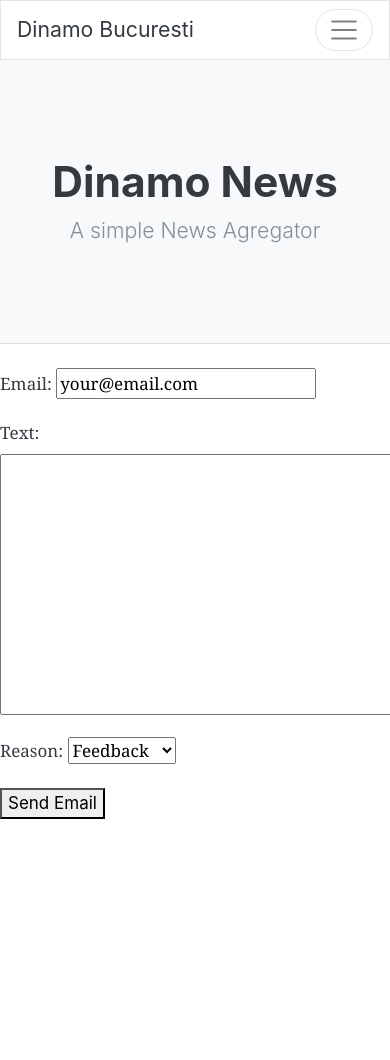
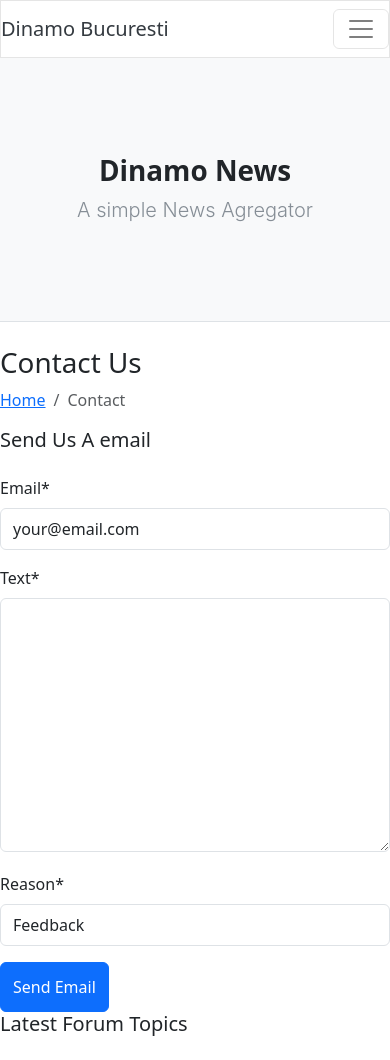
Before and after one commit to Stilledood/NewsAgregator, a Django app: page /contact/ in a window 390 px wide; the page is wider, and only the part inside the window is pictured. Before the commit the page ends 819 px from the top of that part, so only its background shows below. Run offline with Django 4.2, Linux system fonts and the light colour scheme; data that the repository does not hold is empty; some libraries are stand-ins or nearby versions.

Commit message:
Added Templates for agreagator App

```diff
--- a/Dinamo/Dinamo/settings.py
+++ b/Dinamo/Dinamo/settings.py
@@ -40,13 +40,16 @@
     'django.contrib.sessions',
     'django.contrib.messages',
     'django.contrib.staticfiles',
+    'django.contrib.flatpages',
+    'django.contrib.sites',
+    'crispy_forms',
     'agregator',
     'django_apscheduler',
     'user',
     'forum',
     'contact',
 ]
-
+CRISPY_TEMPLATE_PACK = 'bootstrap4'
 MIDDLEWARE = [
     'django.middleware.security.SecurityMiddleware',
     'django.contrib.sessions.middleware.SessionMiddleware',
--- a/Dinamo/contact/templates/contact/contact.html
+++ b/Dinamo/contact/templates/contact/contact.html
@@ -1,8 +1,101 @@
 {% extends parent_template|default:'contact/contact_base.html' %}
 {% block content %}
-<form action="{% url 'contact' %}" method="post">
-  {% csrf_token %}
-  {{form.as_p}}
-  <button type="submit">Send Email</button>
-</form>
+{% load static %}
+{% load crispy_forms_tags %}
+<head>
+  <meta charset="utf-8">
+  <meta content="width=device-width, initial-scale=1.0" name="viewport">
+
+
+
+
+
+
+  <!-- Google Fonts -->
+  <link href="https://fonts.gstatic.com" rel="preconnect">
+  <link href="https://fonts.googleapis.com/css?family=Open+Sans:300,300i,400,400i,600,600i,700,700i|Nunito:300,300i,400,400i,600,600i,700,700i|Poppins:300,300i,400,400i,500,500i,600,600i,700,700i" rel="stylesheet">
+
+  <!-- Vendor CSS Files -->
+  <link href="{% static 'vendor/bootstrap/css/bootstrap.min.css' %}" rel="stylesheet">
+  <link href="{% static 'vendor/bootstrap-icons/bootstrap-icons.css' %}" rel="stylesheet">
+  <link href="{% static 'vendor/boxicons/css/boxicons.min.css' %}" rel="stylesheet">
+  <link href="{% static 'vendor/quill/quill.snow.css' %}" rel="stylesheet">
+  <link href="{% static 'vendor/quill/quill.bubble.css' %}" rel="stylesheet">
+  <link href="{% static 'vendor/remixicon/remixicon.css' %}" rel="stylesheet">
+  <link href="{% static 'vendor/simple-datatables/style.css' %}" rel="stylesheet">
+
+  <!-- Template Main CSS File -->
+  <link href="{% static 'css/style3.css' %}" rel="stylesheet">
+
+
+
+
+
+
+
+
+
+
+
+<main id="main" class="main">
+
+    <div class="pagetitle">
+        <h1>Contact Us</h1>
+        <nav>
+            <ol class="breadcrumb">
+                <li class="breadcrumb-item"><a href="index.html">Home</a></li>
+                <li class="breadcrumb-item active">Contact</li>
+            </ol>
+        </nav>
+    </div>
+    <section class="section">
+      <div class="row">
+        <div class="col-lg-6">
+              <h5 class="card-title">Send Us  A  email</h5>
+            <div class="mt-4 grid grid-cols-2 gap-8 xl:grid-cols-2">
+                <div class="flex flex-col">
+                    <form method="post" action="{% url 'contact' %}">
+                        {% csrf_token %}
+                        <div class="form-row">
+                            <div class="form-group col-md-6 mb-0">
+                                {{ form.email|as_crispy_field }}
+                            </div>
+                            <div class="form-group col-md-8 mb-1">
+                                {{ form.text|as_crispy_field }}
+                            </div>
+                        </div>
+                        <div class="form-row">
+                            <div class="form-group col-md-6 mb-0">
+                                {{ form.reason|as_crispy_field }}
+                            </div>
+                        </div>
+                        <button type="submit" class="btn btn-primary" style="height:50px "  s>Send Email</button>
+                    </form>
+                </div>
+            </div>
+        </div>
+          <div class="col-lg-6">
+              <h5 class="card-title">Latest Forum Topics</h5>
+            <div class="mt-4 grid grid-cols-2 gap-8 xl:grid-cols-2">
+                <div class="flex flex-col">
+                    {% for topic in topics %}
+                    <p class="text-muted"><a href="{{topic.get_absolute_url}}"> {{topic.title}}</a></p>
+                    {% endfor %}
+
+
+                </div>
+            </div>
+        </div>
+      </div>
+    </section>
+
+
+</main>
+
+
+
+
+
+
+
 {% endblock content %}
--- a/Dinamo/contact/views.py
+++ b/Dinamo/contact/views.py
@@ -2,6 +2,7 @@
 from .forms import ContactForm
 from django.views.generic import View
 from django.contrib.messages import success
+from forum.models import Topics
 
 
 
@@ -10,16 +11,20 @@
 
     form_class=ContactForm
     template_name='contact/contact.html'
+    topic_model=Topics
 
     def get(self,request):
-        return render(request,self.template_name,{'form':self.form_class})
+        topics=self.topic_model.objects.all()[:5]
+        return render(request,self.template_name,{'form':self.form_class,'topics':topics})
 
     def post(self,request):
+        topics = self.topic_model.objects.all()[:5]
         bound_form=self.form_class(request.POST)
         if bound_form.is_valid():
+
             mail_sent=bound_form.send_email()
             if mail_sent:
                 success(request,'Email successfully sent ')
                 return redirect('article_list')
         else:
-            return render(request,self.template_name,{'form':bound_form})
+            return render(request,self.template_name,{'form':bound_form,'topics':topics})
--- a/Dinamo/forum/forms.py
+++ b/Dinamo/forum/forms.py
@@ -22,7 +22,7 @@
 
     class Meta:
         model=Topics
-        fields=['title']
+        fields=['title','short_description']
 
 class QuestionForm(forms.ModelForm):
     '''Class to create a form for question models'''
--- a/Dinamo/forum/models.py
+++ b/Dinamo/forum/models.py
@@ -6,6 +6,7 @@
     '''Class to construct a model for admins added topics'''
 
     title=models.CharField(max_length=256)
+    short_description=models.TextField(default=None)
     date_added=models.DateField(auto_now_add=True)
     posted_by=models.ForeignKey(settings.AUTH_USER_MODEL,on_delete=models.CASCADE)
 
--- a/Dinamo/forum/urls.py
+++ b/Dinamo/forum/urls.py
@@ -1,4 +1,4 @@
-from .views import GenericView,TopicList,TopicDetails,QuestionList,QuestionDetails,AddTopic,EditTopic,EditQuestion
+from .views import GenericView,TopicList,TopicDetails,QuestionList,QuestionDetails,AddTopic,EditTopic,EditQuestion,AddQuestion
 from django.urls import re_path
 
 urlpatterns=[
@@ -10,4 +10,5 @@
     re_path(r'^questions/(?P<pk>\d+)/$',QuestionDetails.as_view(),name='question_details'),
     re_path(r'^questions/(?P<pk>\d+)/edit/$',EditQuestion.as_view(),name='question_edit'),
     re_path(r'topics/add/$',AddTopic.as_view(),name='topic_add'),
-]
+    re_path(r'questions/add/$',AddQuestion.as_view(),name='question_add'),
+    ]
--- a/Dinamo/templates/base.html
+++ b/Dinamo/templates/base.html
@@ -16,7 +16,7 @@
     </head>
     <body>
         <!-- Responsive navbar-->
-<nav class="navbar navbar-expand-lg navbar-light bg-light">
+<nav class="navbar navbar-expand-lg navbar-light bg-light" >
   <div class="container-fluid">
     <a class="navbar-brand" href="{% url 'article_list' %}">Dinamo Bucuresti</a>
     <button class="navbar-toggler" type="button" data-bs-toggle="collapse" data-bs-target="#navbarColor03" aria-controls="navbarColor03" aria-expanded="true" aria-label="Toggle navigation">
@@ -37,34 +37,42 @@
         <li class="nav-item">
           <a class="nav-link" href="{% url 'prosport_articles' %}">ProSport Articles</a>
         </li>
-        <li class="nav-item">
-          <a class="nav-link" href="#">About</a>
-        </li>
+
           <li class="nav-item">
-          <a class="nav-link" href="#">Contact</a>
+          <a class="nav-link" href="{% url 'contact' %}">Contact</a>
         </li>
           <li class="nav-item">
           <a class="nav-link" href="{% url 'forum_generic' %}">Forum</a>
         </li>
-          {% if user.is_authenticated and user.profile %}
+          {% if user.is_authenticated  %}
             <li class="nav-item">
               <a class="nav-link" href="{% url 'dj-auth:logout' %}">Log Out</a>
             </li>
+          {% if user.profile.username %}
               <li class="nav-item">
-              <a class="nav-link" href="">Profile</a>
+              <a class="nav-link" href="{{user.profile.get_absolute_url}}">Profile</a>
             </li>
+          {% endif %}
           {% else %}
           <li class="nav-item">
-          <a class="nav-link" href="{% url 'dj-auth:logout' %}?next={{request.path}}">Log In</a>
+          <a class="nav-link" href="{% url 'dj-auth:login' %}?next={{request.path}}">Log In</a>
+          </li>
+          <li class="nav-item">
+          <a class="nav-link" href="{% url 'dj-auth:signup' %}">Register</a>
           </li>
           {% endif %}
 
 
-      </ul>
+
       <form class="d-flex" >
         <input class="form-control me-sm-2" type="text" placeholder="Search" >
         <button class="btn btn-secondary my-2 my-sm-0" type="submit">Search</button>
       </form>
+          {% block question_link%}
+          {% endblock question_link %}
+
+
+    </ul>
     </div>
   </div>
 </nav>
```
Also changed, not shown: Dinamo/agregator/templates/agregator/article_list.html (+10 -7 lines), Dinamo/agregator/templates/agregator/gsp_articles.html (+8 -5 lines), Dinamo/agregator/templates/agregator/prosport_articles.html (+7 -4 lines), Dinamo/forum/admin.py (+8 -1 lines), Dinamo/forum/views.py (+21 -8 lines), Dinamo/user/templates/user/login_form.html (+39 -8 lines), Dinamo/user/templates/user/logout.html (+29 -2 lines).
